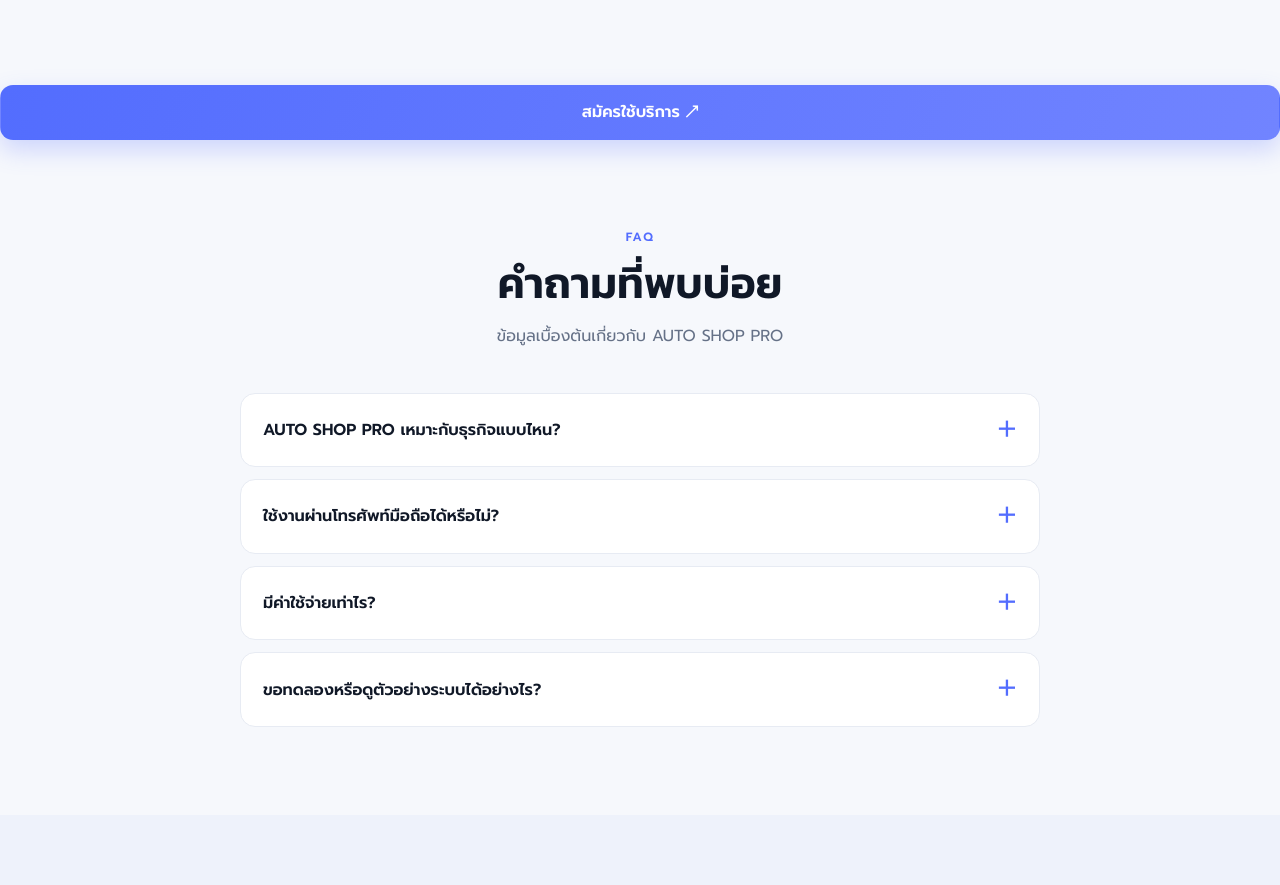
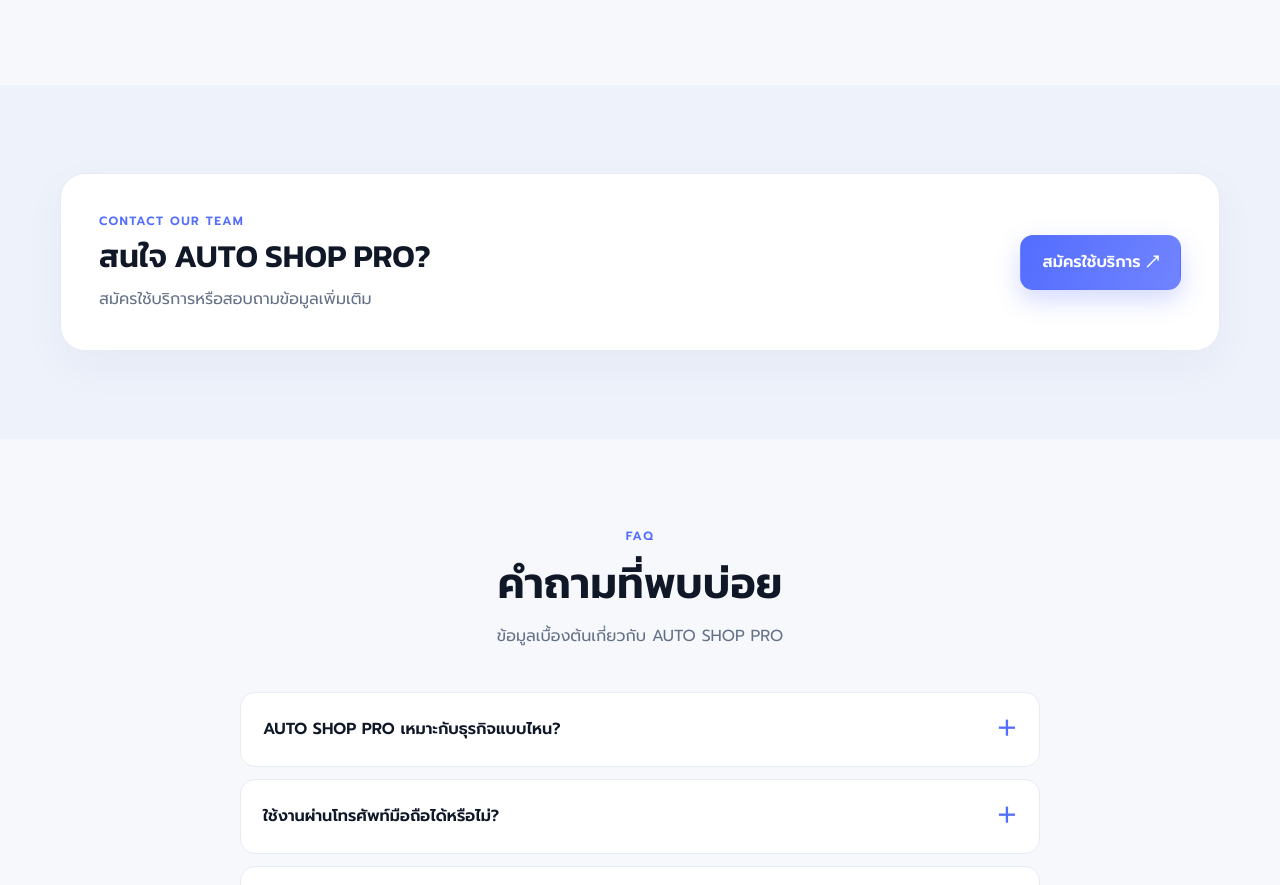
Before and after one commit to kidairhotmailcom-ui/PETCHNAKA-PROJECT-HUB, a plain HTML site: page index.html in a window 1280 px wide. Shown: the part 5657-6542 px from the top of the page. Drawn offline with Linux system fonts and the light colour scheme.

Commit message:
Update index.html

```diff
--- a/index.html
+++ b/index.html
@@ -504,15 +504,28 @@
     </div>
   </div>
 </section>
+  <!-- CONTACT -->
+<section class="contact" id="contact">
+  <div class="container">
+    <div class="contact-card">
 
-<!-- CONTACT : โค้ดเดิม -->
-  <a class="btn btn-primary"
-   href="https://kidairhotmailcom-ui.github.io/AUTO-SHOP-PRO/"
-   style="display:block;width:100%;text-align:center;box-sizing:border-box;">
-  สมัครใช้บริการ ↗
-</a>
+      <div>
+        <div class="kicker">CONTACT OUR TEAM</div>
+        <h2>สนใจ AUTO SHOP PRO?</h2>
+        <p>สมัครใช้บริการหรือสอบถามข้อมูลเพิ่มเติม</p>
       </div>
-    </section>
+
+      <div class="contact-actions">
+        <a class="btn btn-primary"
+           href="ใส่ลิงก์หน้าสมัครที่ใช้งานได้"
+           style="display:block;width:100%;text-align:center;box-sizing:border-box;">
+          สมัครใช้บริการ ↗
+        </a>
+      </div>
+
+    </div>
+  </div>
+</section>
     <section id="faq"><div class="container"><div class="section-head"><div class="kicker">FAQ</div><h2>คำถามที่พบบ่อย</h2><p>ข้อมูลเบื้องต้นเกี่ยวกับ AUTO SHOP PRO</p></div><div class="faq-list">
       <div class="faq-item"><button class="faq-q" aria-expanded="false"><span>AUTO SHOP PRO เหมาะกับธุรกิจแบบไหน?</span><span>＋</span></button><div class="faq-a">ออกแบบแนวทางมาสำหรับร้านค้าและร้านอาหารที่ต้องการจัดการสินค้า เมนู และงานขายผ่านระบบเว็บ โดยความเหมาะสมขึ้นอยู่กับรูปแบบการใช้งานและฟังก์ชันในแพ็กเกจ</div></div>
       <div class="faq-item"><button class="faq-q" aria-expanded="false"><span>ใช้งานผ่านโทรศัพท์มือถือได้หรือไม่?</span><span>＋</span></button><div class="faq-a">เว็บไซต์ประชาสัมพันธ์นี้รองรับมือถือและคอมพิวเตอร์ ส่วนการใช้งานระบบจริงและอุปกรณ์ที่รองรับให้ตรวจสอบกับทีมงานก่อนสมัครใช้บริการ</div></div>
```
